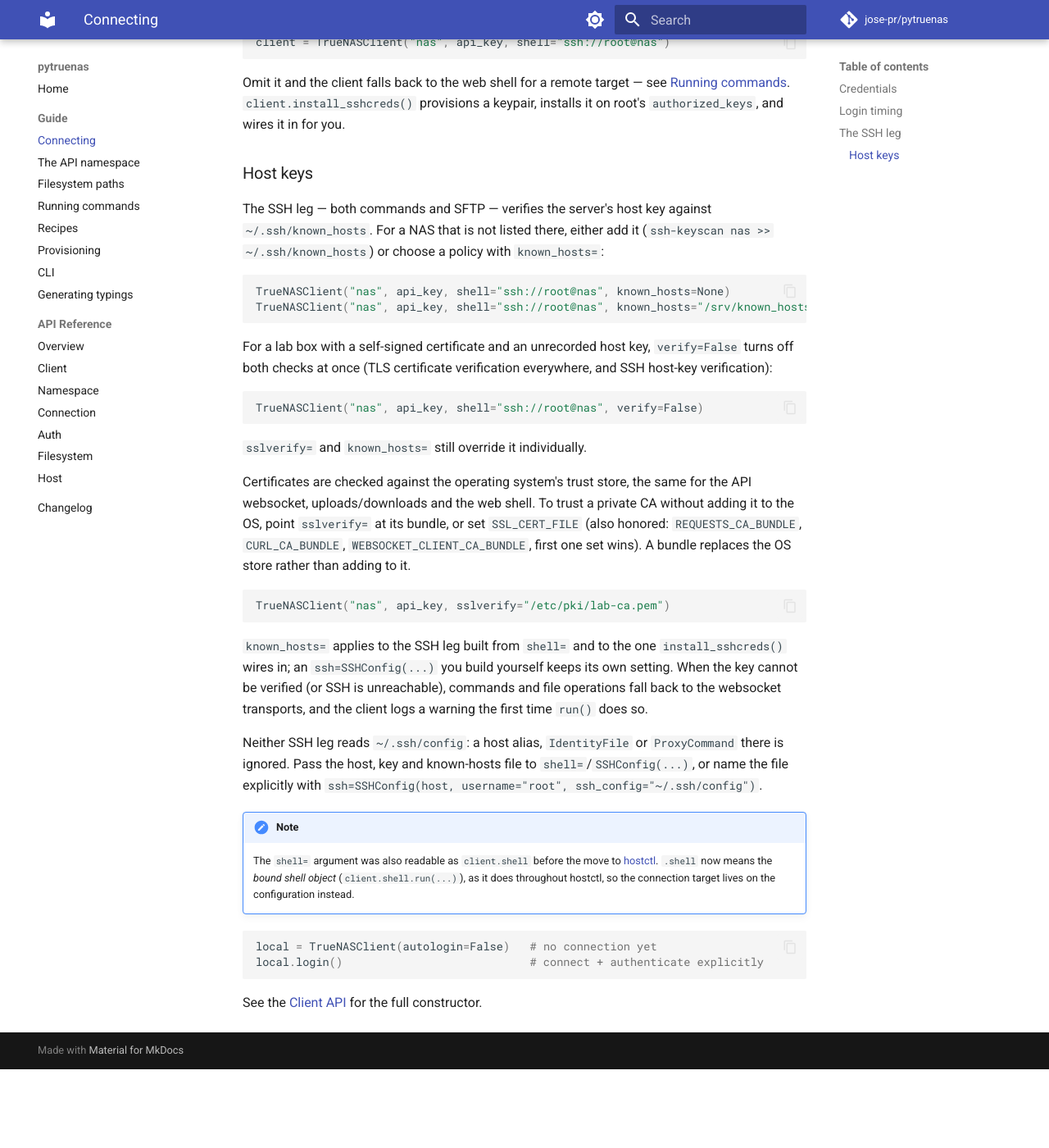
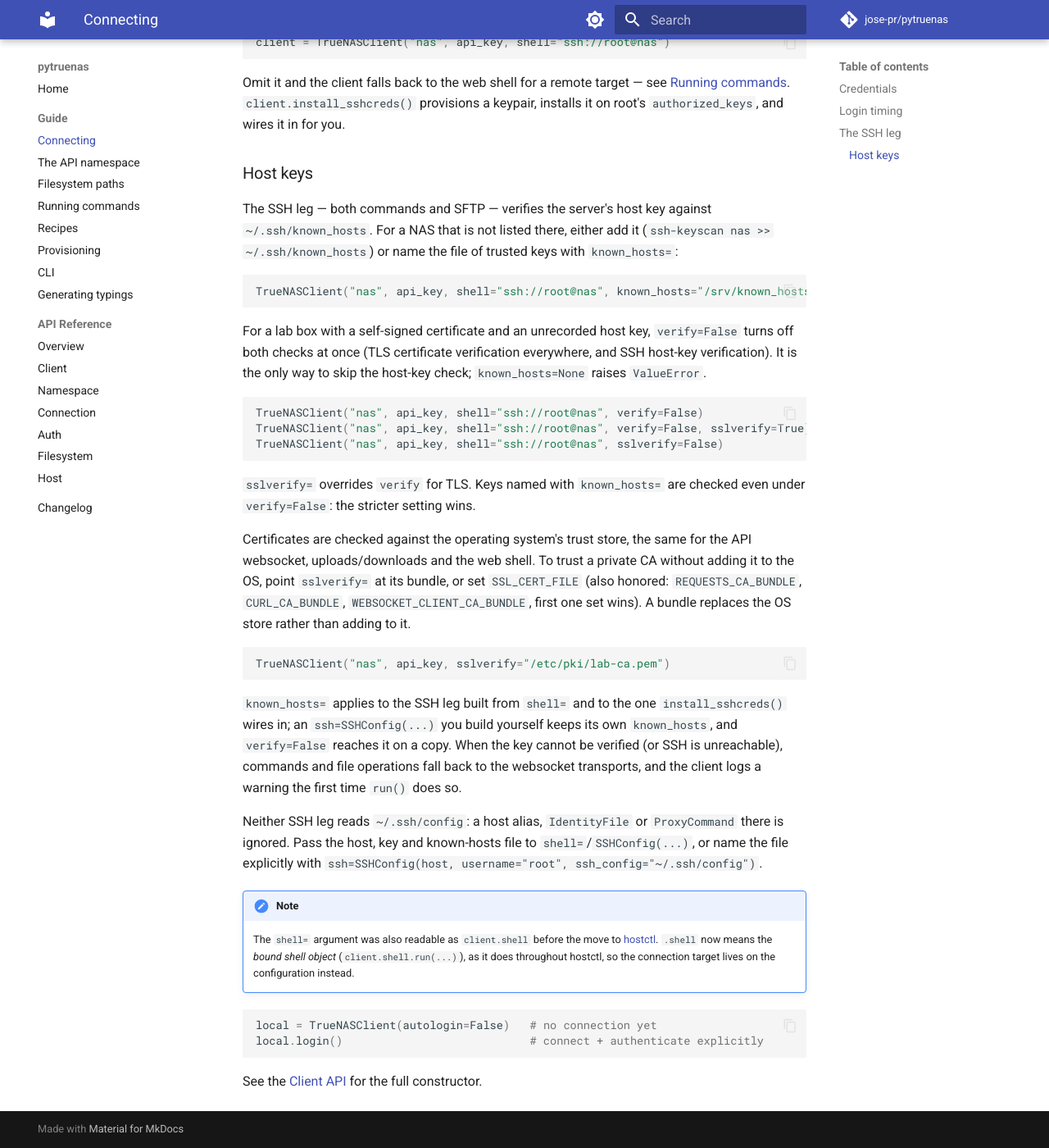
Before and after one commit to jose-pr/pytruenas, an MkDocs documentation site: the page built from docs/guide/connecting.md, in a window 1280 px wide and 1400 px high, scrolled down 1599 px. Shown: the whole window at 82% size. Built offline with MkDocs 1.6.1 and Material for MkDocs 9.7.7, drawn with Linux system fonts in a browser that asks for light colours; comment, search, counter and statistics services are not loaded; before the commit the page ends 2903 px from its top, so only the background shows below that.

Commit message:
fix!: verify=False is the one switch for the SSH host-key check
hostctl refuses SSHConfig(known_hosts=None). TrueNASConfig(known_hosts=None)
raises ValueError naming verify=False, and verify reaches every SSH leg as
SSHConfig(verify=...): the one built from shell=, the one install_sshcreds()
wires in, and a copy of an explicit ssh=SSHConfig. Keys named with
known_hosts= are checked even under verify=False.

````diff
--- a/docs/guide/connecting.md
+++ b/docs/guide/connecting.md
@@ -72,22 +72,26 @@
 
 The SSH leg — both commands and SFTP — verifies the server's host key against
 `~/.ssh/known_hosts`. For a NAS that is not listed there, either add it
-(`ssh-keyscan nas >> ~/.ssh/known_hosts`) or choose a policy with `known_hosts=`:
+(`ssh-keyscan nas >> ~/.ssh/known_hosts`) or name the file of trusted keys with
+`known_hosts=`:
 
 ```python
-TrueNASClient("nas", api_key, shell="ssh://root@nas", known_hosts=None)            # do not check
-TrueNASClient("nas", api_key, shell="ssh://root@nas", known_hosts="/srv/known_hosts")  # this file
+TrueNASClient("nas", api_key, shell="ssh://root@nas", known_hosts="/srv/known_hosts")
 ```
 
 For a lab box with a self-signed certificate and an unrecorded host key,
 `verify=False` turns off both checks at once (TLS certificate verification
-everywhere, and SSH host-key verification):
+everywhere, and SSH host-key verification). It is the only way to skip the
+host-key check; `known_hosts=None` raises `ValueError`.
 
 ```python
-TrueNASClient("nas", api_key, shell="ssh://root@nas", verify=False)
+TrueNASClient("nas", api_key, shell="ssh://root@nas", verify=False)                  # check nothing
+TrueNASClient("nas", api_key, shell="ssh://root@nas", verify=False, sslverify=True)  # TLS only
+TrueNASClient("nas", api_key, shell="ssh://root@nas", sslverify=False)               # host keys only
 ```
 
-`sslverify=` and `known_hosts=` still override it individually.
+`sslverify=` overrides `verify` for TLS. Keys named with `known_hosts=` are
+checked even under `verify=False`: the stricter setting wins.
 
 Certificates are checked against the operating system's trust store, the same
 for the API websocket, uploads/downloads and the web shell. To trust a private
@@ -102,7 +106,7 @@
 
 `known_hosts=` applies to the SSH leg built from `shell=` and to the one
 `install_sshcreds()` wires in; an `ssh=SSHConfig(...)` you build yourself keeps
-its own setting. When the key cannot be verified (or SSH is unreachable),
+its own `known_hosts`, and `verify=False` reaches it on a copy. When the key cannot be verified (or SSH is unreachable),
 commands and file operations fall back to the websocket transports, and the
 client logs a warning the first time `run()` does so.
 
````
Also changed, not shown: CHANGELOG.md (+6 -0 lines), src/pytruenas/AGENTS.md (+13 -13 lines), 3 other files.
